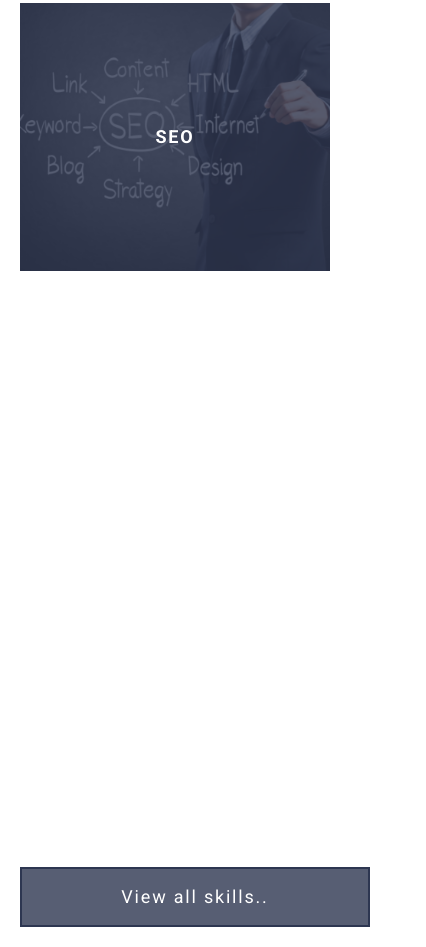
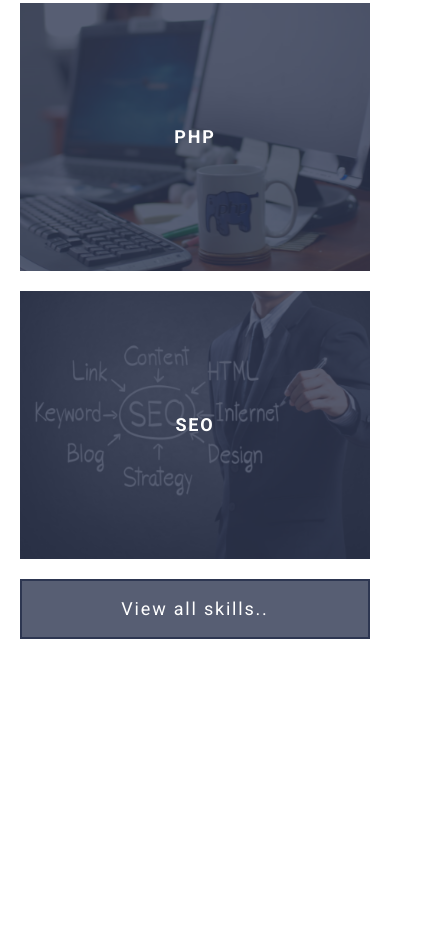
Before and after one commit to Kirashchuk/grid-template-project, a website: page index.html in a window 390 px wide. Shown: the part 2033-2980 px from the top of the page, 426 px wide, since content can reach past the window. After the commit the page ends 2692 px from the top, so only its background shows below. Drawn offline with Linux system fonts and the light colour scheme.

Commit message:
ended developing responsiveness for skills block

```diff
--- a/assets/scss/common/_classes.scss
+++ b/assets/scss/common/_classes.scss
@@ -9,8 +9,7 @@
   display: flex;
   align-items: center;
   justify-content: center;
-  width: 350px;
-  height: 60px;
+
   background-color: rgba($color-primary, 0.8) ;
   border: 2px solid $color-primary;
   padding: 0.5em 1em;
@@ -19,6 +18,13 @@
   letter-spacing: 0.1em;
 
   &--primary {
-    background-color: rgba($color-primary, 0.8);
+    height: 60px;
+
+    @include sm-min {
+      width: 350px;
+    }
+    @include sm {
+      width: 100%;
+    }
   }
 }
--- a/assets/scss/components/sections/skills/_skill-item.scss
+++ b/assets/scss/components/skills/_skill-item.scss
@@ -10,14 +10,12 @@
 
     letter-spacing: 0.1em;
 
-    @media (min-width: $md){
+    @include md-min {
       font-size: 1.25rem;
     }
-
-    @media (max-width: calc($md - 0.2px)){
+    @include md {
       font-size: 1.125rem;
     }
-
     @include abs-position();
   }
 
--- a/assets/scss/components/sections/skills/_skills.scss
+++ b/assets/scss/components/skills/_skills.scss
@@ -35,7 +35,7 @@ $local-gap: calc(40px / 3);
     }
 
     @include sm {
-      grid-template-areas: "a1" "a2" "a4" "a5" "a6" "a7" "a8" "a9";
+      grid-template-areas: "a1" "a2" "a3" "a4" "a5" "a6" "a7" "a8" "a9";
       grid-template-columns: 1fr;
       gap: $gap;
     }
@@ -51,7 +51,6 @@ $local-gap: calc(40px / 3);
 
   &__actions {
     display: flex;
-    align-items: center;
     justify-content: center;
 
     @include sm-min {
```
Also changed, not shown: assets/scss/style.scss (+2 -5 lines), assets/css/style.css, assets/css/style.min.css, assets/scss/components/skills/_index.scss (renamed from assets/scss/components/sections/skills/_index.scss).
